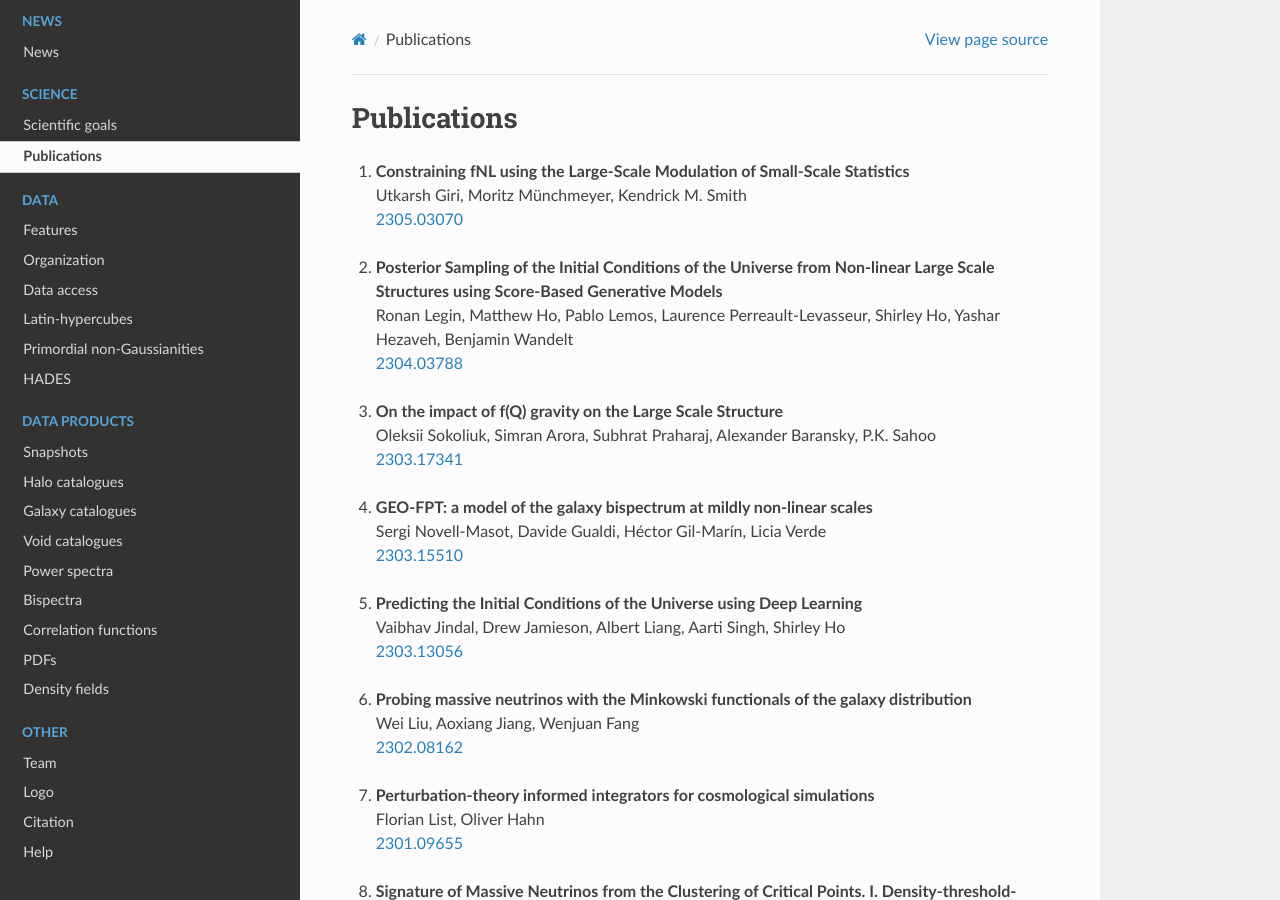
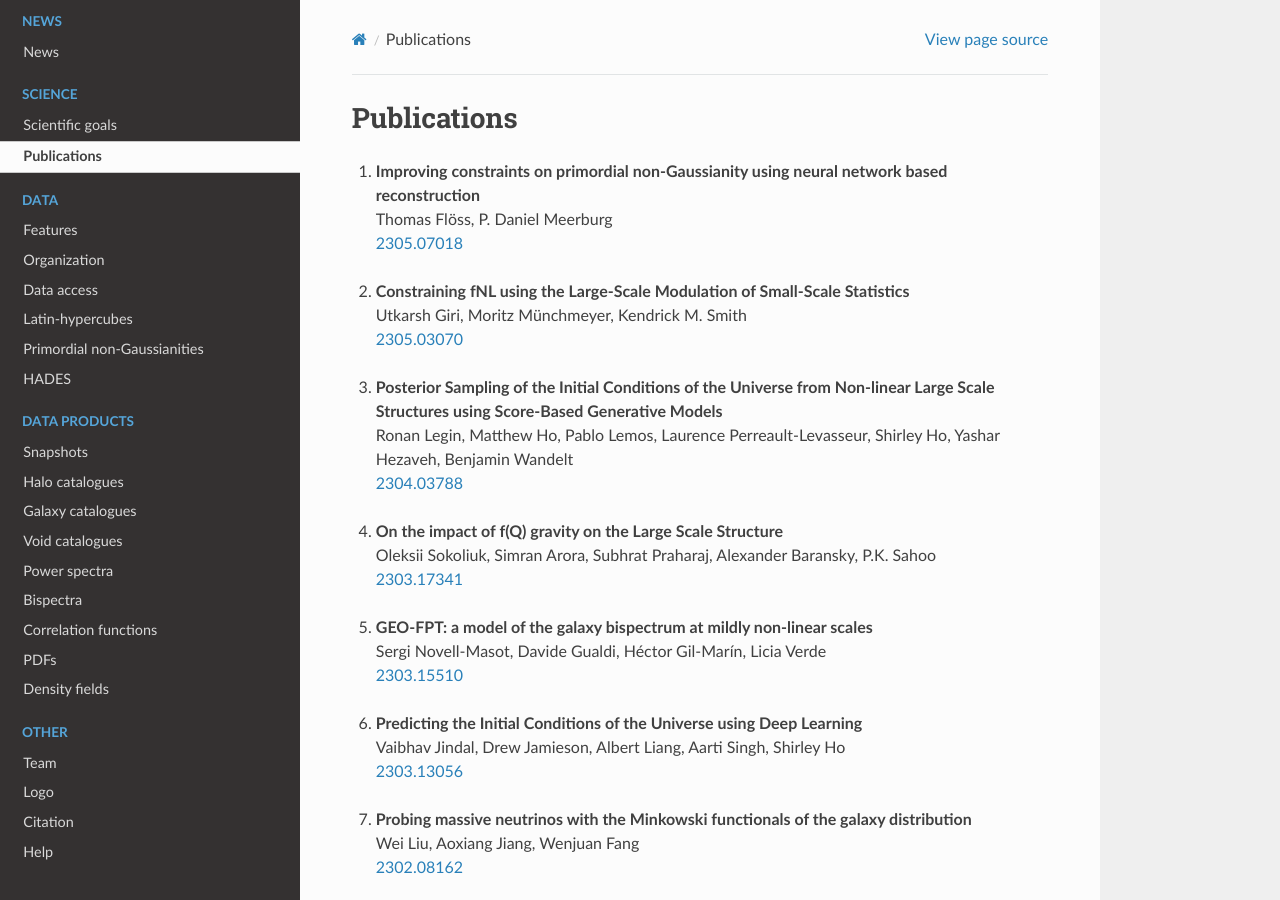
Before and after one commit to franciscovillaescusa/Quijote-simulations, a Sphinx documentation site: the page built from docs/source/publications.rst, in a window 1280 px wide and 900 px high. Built offline with Sphinx 7.4.7 and the Read the Docs theme 2.0.0, drawn with Linux system fonts in a browser that asks for light colours; pages that are not in the unit, such as notebooks, are missing from menus.

Commit message:
publications updated

```diff
--- a/docs/source/publications.rst
+++ b/docs/source/publications.rst
@@ -3,6 +3,10 @@
 ************
 Publications
 ************
+
+#. | **Improving constraints on primordial non-Gaussianity using neural network based reconstruction**
+   | Thomas Flöss, P. Daniel Meerburg
+   | `2305.07018 <https://arxiv.org/abs/2305.07018>`_
 
 #. | **Constraining fNL using the Large-Scale Modulation of Small-Scale Statistics**
    | Utkarsh Giri, Moritz Münchmeyer, Kendrick M. Smith
```
